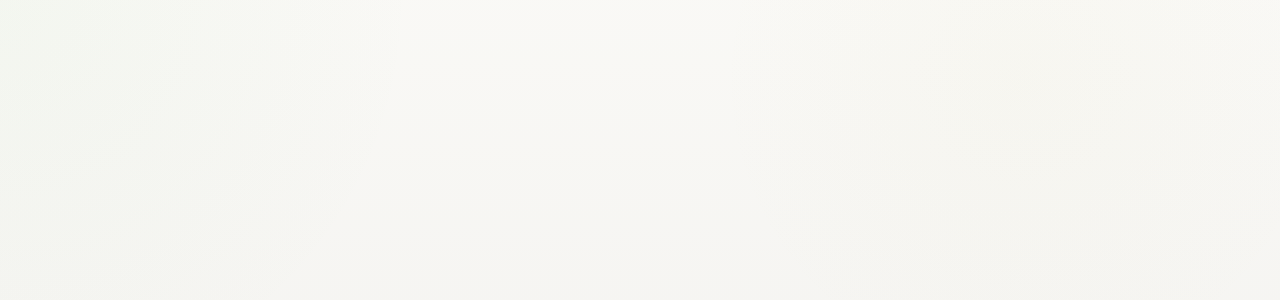
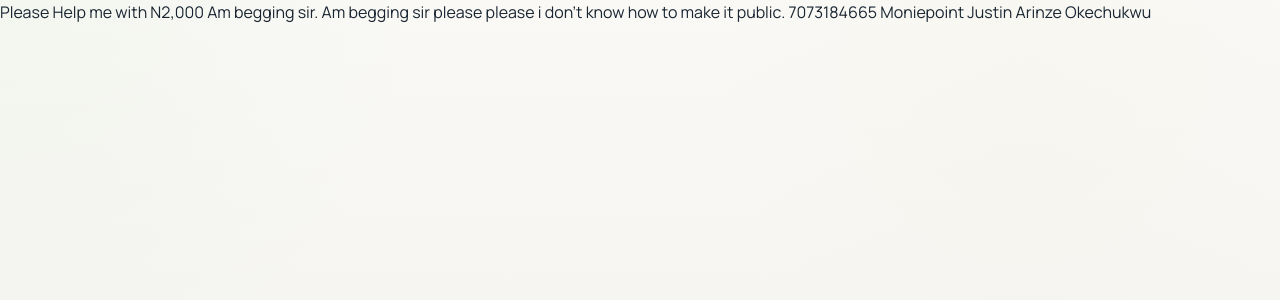
Before and after one commit to arinzejustin/active-growth, a Nuxt app: page /code-swap in a window 1280 px wide. Before the commit this address had no page. Shown: the top 300 px of the page. Built offline with nearby package versions, Linux system fonts and the light colour scheme.

Commit message:
Create code-swap.vue

```diff
--- /dev/null
+++ b/pages/code-swap.vue
@@ -0,0 +1,6 @@
+<template>
+  <div class="relative overflow-hidden">
+  Please Help me with N2,000 Am begging sir. Am begging sir please please i don't know how to make it public.
+  7073184665 Moniepoint Justin Arinze Okechukwu
+</div>
+</template>
```
